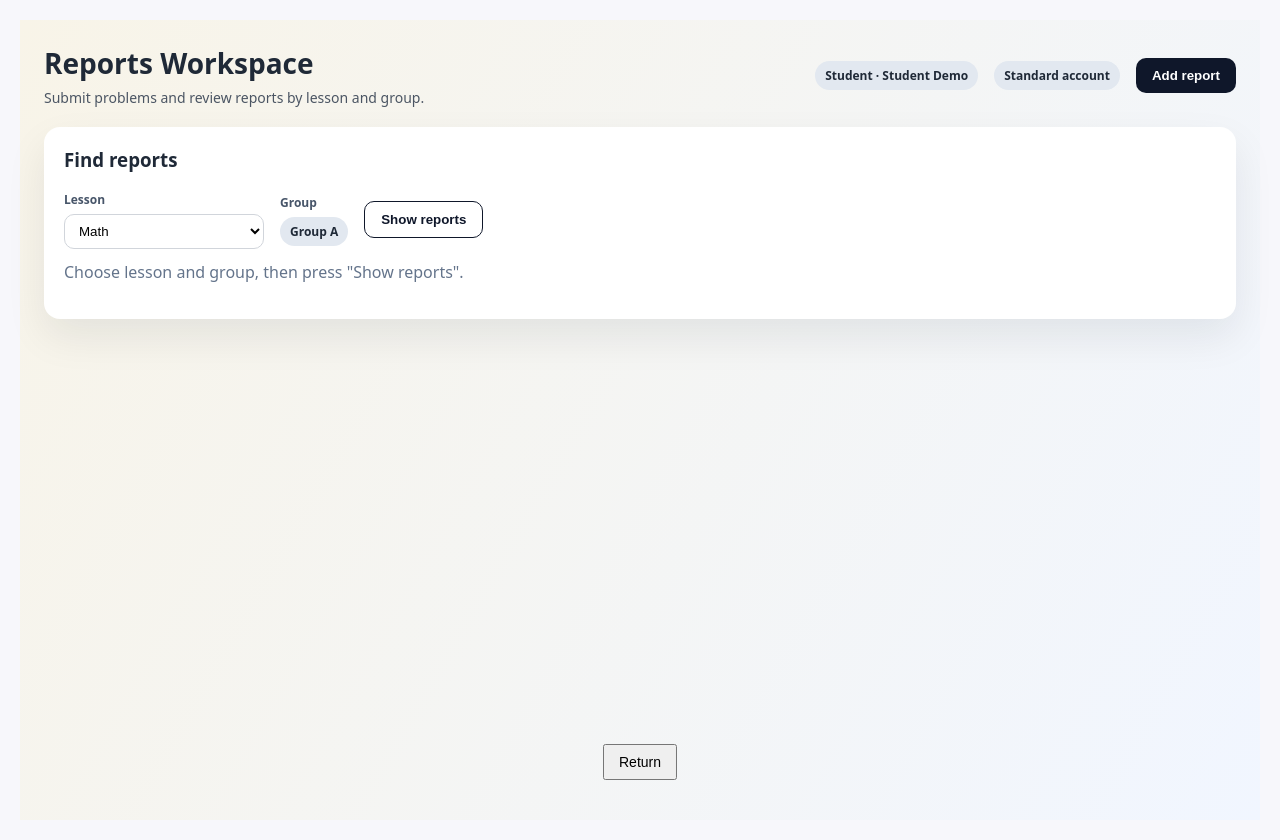
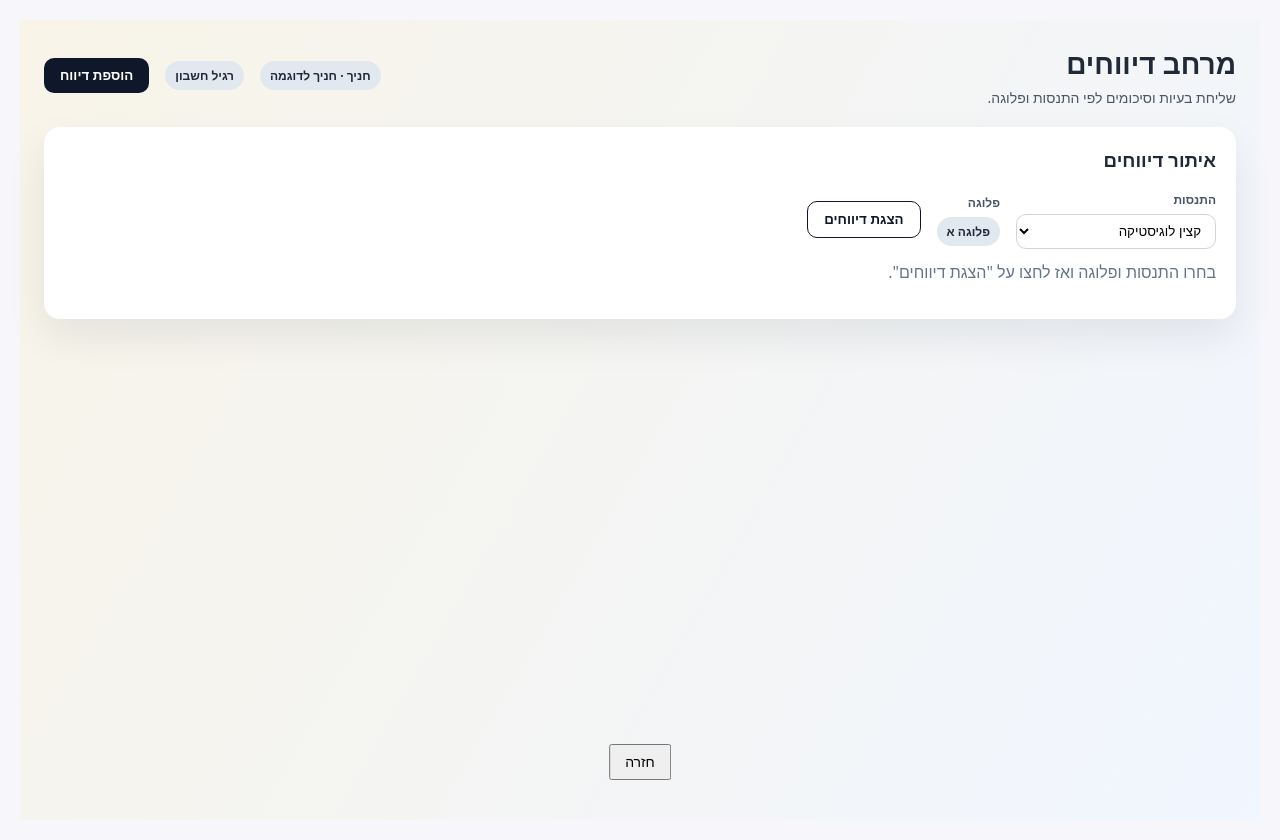
Before and after one commit to NadavGvili22/Skillx, a React (Vite) app in the folder client/: page /verifyx in a window 1280 px wide. Built offline with nearby package versions, Linux system fonts and the light colour scheme.

Commit message:
changed to hebrew, everything is hardcoded

```diff
--- a/client/src/pages/Verifyx.jsx
+++ b/client/src/pages/Verifyx.jsx
@@ -2,41 +2,47 @@ import React, { useMemo, useState } from 'react'
 import { Link } from 'react-router-dom'
 
 const LESSONS = [
-  { id: 'lesson-math', name: 'Math' },
-  { id: 'lesson-physics', name: 'Physics' },
-  { id: 'lesson-history', name: 'History' },
-  { id: 'lesson-english', name: 'English' },
+  { id: 'exp-logistics-officer', name: 'קצין לוגיסטיקה' },
+  { id: 'exp-education-officer', name: 'קצין חינוך' },
+  { id: 'exp-guidance-officer', name: 'קצין הדרכה' },
+  { id: 'exp-training-officer', name: 'קצין אימונים' },
+  { id: 'exp-commitment-lesson', name: 'שיעור מחוייבות' },
+  { id: 'exp-statehood-lesson', name: 'שיעור ממלכתיות' },
+  { id: 'exp-debrief-lesson', name: 'שיעור תחקיר' },
+  { id: 'exp-identity-lesson', name: 'שיעור זהות' },
+  { id: 'exp-company-deputy', name: 'סמ"פ' },
+  { id: 'exp-weekly-commander', name: 'מפקד מתנסה שבועי' },
 ]
 
 const GROUPS = [
-  { id: 'group-a', name: 'Group A' },
-  { id: 'group-b', name: 'Group B' },
-  { id: 'group-c', name: 'Group C' },
+  { id: 'group-a', name: 'פלוגה א' },
+  { id: 'group-b', name: 'פלוגה ב' },
+  { id: 'group-c', name: 'פלוגה ג' },
 ]
 
 const SEED_REPORTS = [
   {
     id: 'rep-1',
-    lessonId: 'lesson-math',
+    lessonId: 'exp-logistics-officer',
     groupId: 'group-a',
-    author: 'Noa Levi',
-    text: 'Struggled with fractions. Need extra practice set.',
+    author: 'נועה לוי',
+    text: 'יש לחזק את היכרות הנהלים עם מחסן הציוד.',
     createdAt: '2024-04-02T09:15:00.000Z',
   },
   {
     id: 'rep-2',
-    lessonId: 'lesson-physics',
+    lessonId: 'exp-commitment-lesson',
     groupId: 'group-b',
-    author: 'Eli Cohen',
-    text: 'Lab report incomplete, missed the measurements table.',
+    author: 'אלי כהן',
+    text: 'חסרה דוגמה אישית בדיון, להוסיף תרגיל מסכם.',
     createdAt: '2024-04-03T12:30:00.000Z',
   },
   {
     id: 'rep-3',
-    lessonId: 'lesson-history',
+    lessonId: 'exp-identity-lesson',
     groupId: 'group-a',
-    author: 'Maya Bar',
-    text: 'Great presentation on the timeline activity.',
+    author: 'מאיה בר',
+    text: 'הצגת התוכן הייתה חזקה, להוסיף סבב שיח מסכם.',
     createdAt: '2024-04-04T15:10:00.000Z',
   },
 ]
@@ -48,6 +54,8 @@ const styles = {
     boxSizing: 'border-box',
     background: 'linear-gradient(120deg, #f8f4e8 0%, #f1f6ff 100%)',
     color: '#1f2937',
+    direction: 'rtl',
+    textAlign: 'right',
   },
   header: {
     display: 'flex',
@@ -93,6 +101,7 @@ const styles = {
     border: '1px solid #d1d5db',
     minWidth: 200,
     background: '#fff',
+    textAlign: 'right',
   },
   input: {
     width: '100%',
@@ -101,6 +110,7 @@ const styles = {
     borderRadius: 10,
     border: '1px solid #d1d5db',
     resize: 'vertical',
+    textAlign: 'right',
   },
   button: {
     padding: '10px 16px',
@@ -148,7 +158,7 @@ const styles = {
 
 const getDefaultUser = () => ({
   id: 'user-1',
-  name: 'Student Demo',
+  name: 'חניך לדוגמה',
   role: 'student',
   groupId: 'group-a',
 })
@@ -205,7 +215,7 @@ export default function Verifyx() {
       id: `rep-${Date.now()}`,
       lessonId: composeLessonId,
       groupId: targetGroupId,
-      author: currentUser.name || 'Unknown',
+      author: currentUser.name || 'לא ידוע',
       text,
       createdAt: new Date().toISOString(),
     }
@@ -217,36 +227,36 @@ export default function Verifyx() {
     <section style={styles.page}>
       <div style={styles.header}>
         <div>
-          <h2 style={styles.title}>Reports Workspace</h2>
+          <h2 style={styles.title}>מרחב דיווחים</h2>
           <p style={styles.subTitle}>
-            Submit problems and review reports by lesson and group.
+            שליחת בעיות וסיכומים לפי התנסות ופלוגה.
           </p>
         </div>
         <div style={styles.row}>
           <span style={styles.badge}>
-            {isTeacher ? 'Teacher' : 'Student'} {currentUser.name ? `· ${currentUser.name}` : ''}
+            {isTeacher ? 'מפקד' : 'חניך'} {currentUser.name ? `· ${currentUser.name}` : ''}
           </span>
           <span style={styles.badge}>
-            {isTeacher ? 'Admin' : 'Standard'} account
+            {isTeacher ? 'מנהל' : 'רגיל'} חשבון
           </span>
           <button
             type="button"
             style={styles.button}
             onClick={() => setIsComposerOpen((prev) => !prev)}
           >
-            {isComposerOpen ? 'Close report form' : 'Add report'}
+            {isComposerOpen ? 'סגירת טופס דיווח' : 'הוספת דיווח'}
           </button>
         </div>
       </div>
 
       {isComposerOpen && (
         <div style={styles.card}>
-          <h3 style={{ marginTop: 0 }}>New report</h3>
+          <h3 style={{ marginTop: 0 }}>דיווח חדש</h3>
           <form onSubmit={handleAddReport}>
             <div style={styles.row}>
               <div>
                 <label style={styles.label} htmlFor="compose-lesson">
-                  Lesson
+                  התנסות
                 </label>
                 <select
                   id="compose-lesson"
@@ -264,7 +274,7 @@ export default function Verifyx() {
               {isTeacher ? (
                 <div>
                   <label style={styles.label} htmlFor="compose-group">
-                    Group
+                    פלוגה
                   </label>
                   <select
                     id="compose-group"
@@ -281,7 +291,7 @@ export default function Verifyx() {
                 </div>
               ) : (
                 <div>
-                  <label style={styles.label}>Group</label>
+                  <label style={styles.label}>פלוגה</label>
                   <div style={styles.badge}>
                     {GROUPS.find((group) => group.id === studentGroupId)?.name || studentGroupId}
                   </div>
@@ -290,19 +300,19 @@ export default function Verifyx() {
             </div>
             <div style={{ marginTop: 16 }}>
               <label style={styles.label} htmlFor="compose-text">
-                Report text
+                טקסט דיווח
               </label>
               <textarea
                 id="compose-text"
                 value={composeText}
                 onChange={(event) => setComposeText(event.target.value)}
-                placeholder=" Write the problem or progress note..."
+                placeholder="כתבו את הבעיה או הסיכום..."
                 style={styles.input}
               />
             </div>
             <div style={{ marginTop: 16 }}>
               <button type="submit" style={styles.button}>
-                Submit report
+                שליחת דיווח
               </button>
             </div>
           </form>
@@ -310,11 +320,11 @@ export default function Verifyx() {
       )}
 
       <div style={styles.card}>
-        <h3 style={{ marginTop: 0 }}>Find reports</h3>
+        <h3 style={{ marginTop: 0 }}>איתור דיווחים</h3>
         <div style={styles.row}>
           <div>
             <label style={styles.label} htmlFor="filter-lesson">
-              Lesson
+              התנסות
             </label>
             <select
               id="filter-lesson"
@@ -332,7 +342,7 @@ export default function Verifyx() {
           {isTeacher ? (
             <div>
               <label style={styles.label} htmlFor="filter-group">
-                Group
+                פלוגה
               </label>
               <select
                 id="filter-group"
@@ -349,7 +359,7 @@ export default function Verifyx() {
             </div>
           ) : (
             <div>
-              <label style={styles.label}>Group</label>
+              <label style={styles.label}>פלוגה</label>
               <div style={styles.badge}>
                 {GROUPS.find((group) => group.id === studentGroupId)?.name || studentGroupId}
               </div>
@@ -360,14 +370,14 @@ export default function Verifyx() {
             style={styles.buttonGhost}
             onClick={() => setIsShowingReports(true)}
           >
-            Show reports
+            הצגת דיווחים
           </button>
         </div>
 
         {isShowingReports ? (
           <div style={styles.reportsList}>
             {filteredReports.length === 0 ? (
-              <div style={styles.reportItem}>No reports for this selection yet.</div>
+              <div style={styles.reportItem}>אין דיווחים לבחירה הזו עדיין.</div>
             ) : (
               filteredReports.map((report) => {
                 const lesson = LESSONS.find((item) => item.id === report.lessonId)
@@ -379,7 +389,7 @@ export default function Verifyx() {
                     </div>
                     <div style={{ marginTop: 6 }}>{report.text}</div>
                     <div style={{ marginTop: 8, fontSize: 12, color: '#64748b' }}>
-                      {report.author} · {new Date(report.createdAt).toLocaleString()}
+                      {report.author} · {new Date(report.createdAt).toLocaleString('he-IL')}
                     </div>
                   </div>
                 )
@@ -388,14 +398,14 @@ export default function Verifyx() {
           </div>
         ) : (
           <p style={{ marginTop: 12, color: '#64748b' }}>
-            Choose lesson and group, then press "Show reports".
+            בחרו התנסות ופלוגה ואז לחצו על "הצגת דיווחים".
           </p>
         )}
       </div>
 
       <div style={styles.footer}>
         <Link to="/">
-          <button style={{ padding: '8px 14px', fontSize: 14 }}>Return</button>
+          <button style={{ padding: '8px 14px', fontSize: 14 }}>חזרה</button>
         </Link>
       </div>
     </section>
```
